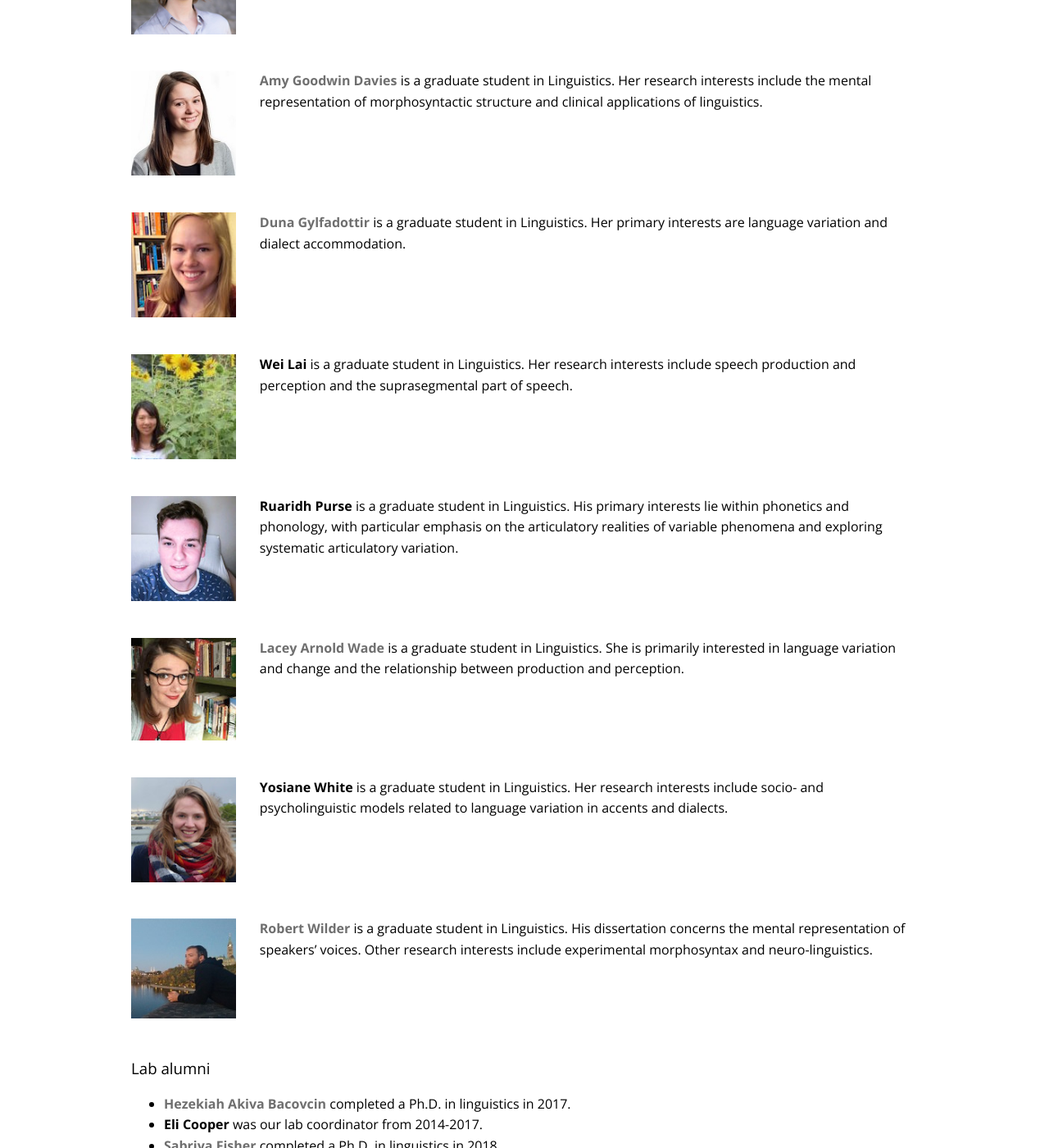
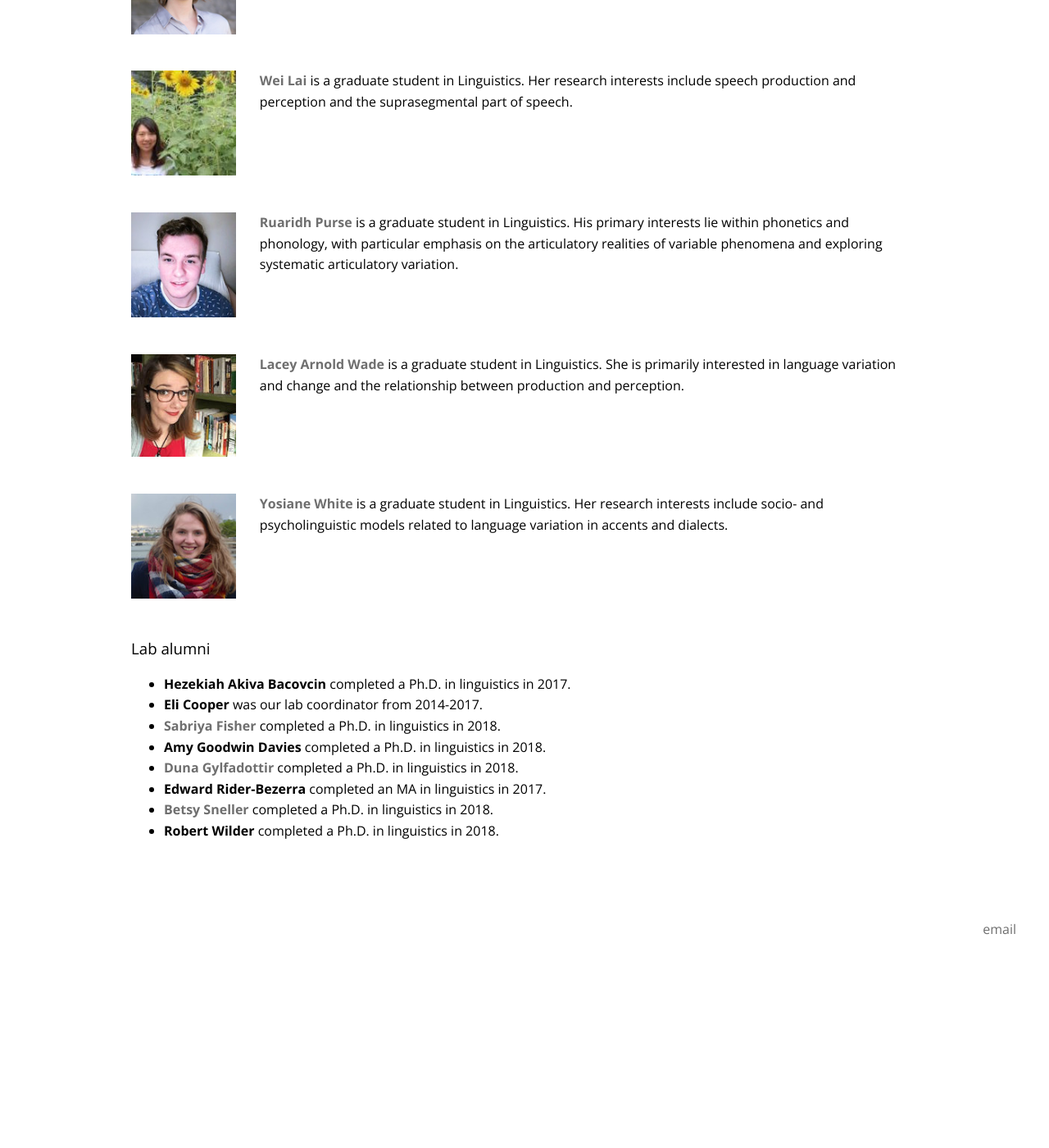
Before and after one commit to laceywade/TammingaLab.github.io, a Jekyll site: the page built from people.md, in a window 1280 px wide and 1400 px high, scrolled down 456 px. Shown: the whole window at 82% size. Built offline with Jekyll 4.4.1, drawn with Linux system fonts in a browser that asks for light colours; some web fonts are replaced; after the commit the page ends 1659 px from its top, so only the background shows below that.

Commit message:
Update people.md

```diff
--- a/people.md
+++ b/people.md
@@ -16,23 +16,13 @@ navigation_weight: 3
 
 <br style="clear:both" />
 
-<img src="/images/amy.jpg"/>
-[**Amy Goodwin Davies**](http://www.ling.upenn.edu/~amygood/) is a graduate student in Linguistics. Her research interests include the mental representation of morphosyntactic structure and clinical applications of linguistics.
-
-<br style="clear:both" />
-
-<img src="/images/duna.jpg"/>
-[**Duna Gylfadottir**](http://www.ling.upenn.edu/~gug/)  is a graduate student in Linguistics. Her primary interests are language variation and dialect accommodation.
-
-<br style="clear:both" />
-
 <img src="/images/wei.jpg"/>
-**Wei Lai**  is a graduate student in Linguistics. Her research interests include speech production and perception and the suprasegmental part of speech.
+[**Wei Lai**](https://www.ling.upenn.edu/~weilai/index.html)  is a graduate student in Linguistics. Her research interests include speech production and perception and the suprasegmental part of speech.
 
 <br style="clear:both" />
 
 <img src="/images/ruaridh.jpg"/>
-**Ruaridh Purse** is a graduate student in Linguistics. His primary interests lie within phonetics and phonology, with particular emphasis on the articulatory realities of variable phenomena and exploring systematic articulatory variation.
+[**Ruaridh Purse**](www.rupurse.com) is a graduate student in Linguistics. His primary interests lie within phonetics and phonology, with particular emphasis on the articulatory realities of variable phenomena and exploring systematic articulatory variation.
 
 <br style="clear:both" />
 
@@ -42,19 +32,18 @@ navigation_weight: 3
 <br style="clear:both" />
 
 <img src="/images/yosiane.jpg"/>
-**Yosiane White**  is a graduate student in Linguistics. Her research interests include socio- and psycholinguistic models related to language variation in accents and dialects.
+[**Yosiane White**](https://yosianewhite.net/)  is a graduate student in Linguistics. Her research interests include socio- and psycholinguistic models related to language variation in accents and dialects.
 
 <br style="clear:both" />
 
-<img src="/images/rob.jpg"/>
-[**Robert Wilder**](http://www.ling.upenn.edu/~rwilder/) is a graduate student in Linguistics. His dissertation concerns the mental representation of speakers' voices. Other research interests include experimental morphosyntax and neuro-linguistics.
-
-<br style="clear:both" />
 
 ### Lab alumni
 
-- [**Hezekiah Akiva Bacovcin**](http://www.hakivabacovcin.com/) completed a Ph.D. in linguistics in 2017.
+- **Hezekiah Akiva Bacovcin** completed a Ph.D. in linguistics in 2017.
 - **Eli Cooper** was our lab coordinator from 2014-2017.
-- [**Sabriya Fisher**](http://www.ling.upenn.edu/~sabriya/) completed a Ph.D. in linguistics in 2018.
-- **Edward Rider-Bezerra**  completed an MA in linguistics in 2017.
-- [**Betsy Sneller**](http://www.ling.upenn.edu/~esnell/) completed a Ph.D. in linguistics in 2018.
+- [**Sabriya Fisher**](https://www.wellesley.edu/cogsci/faculty/sfisher) completed a Ph.D. in linguistics in 2018.
+- **Amy Goodwin Davies** completed a Ph.D. in linguistics in 2018.
+- [**Duna Gylfadottir**](http://www.ling.upenn.edu/~gug/) completed a Ph.D. in linguistics in 2018.
+- **Edward Rider-Bezerra** completed an MA in linguistics in 2017.
+- [**Betsy Sneller**](https://betsysneller.github.io) completed a Ph.D. in linguistics in 2018.
+- **Robert Wilder** completed a Ph.D. in linguistics in 2018.
```
